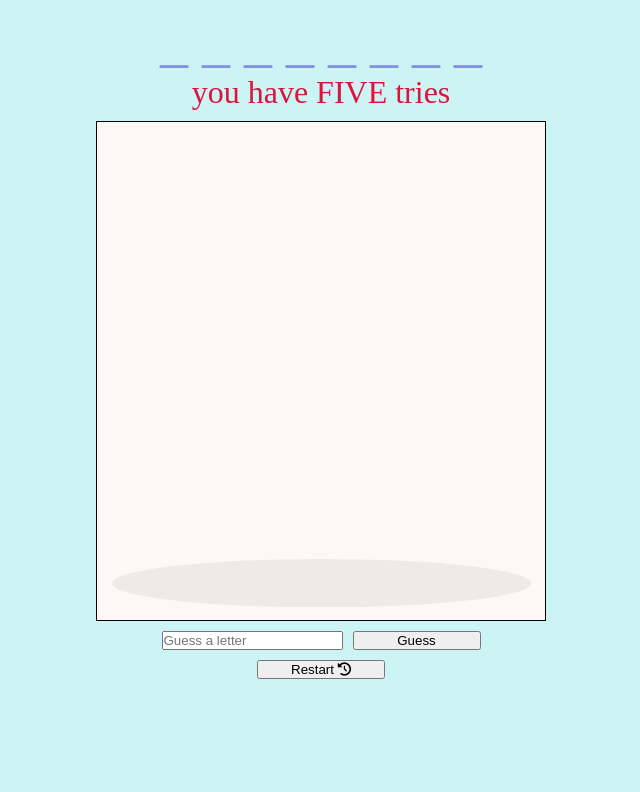
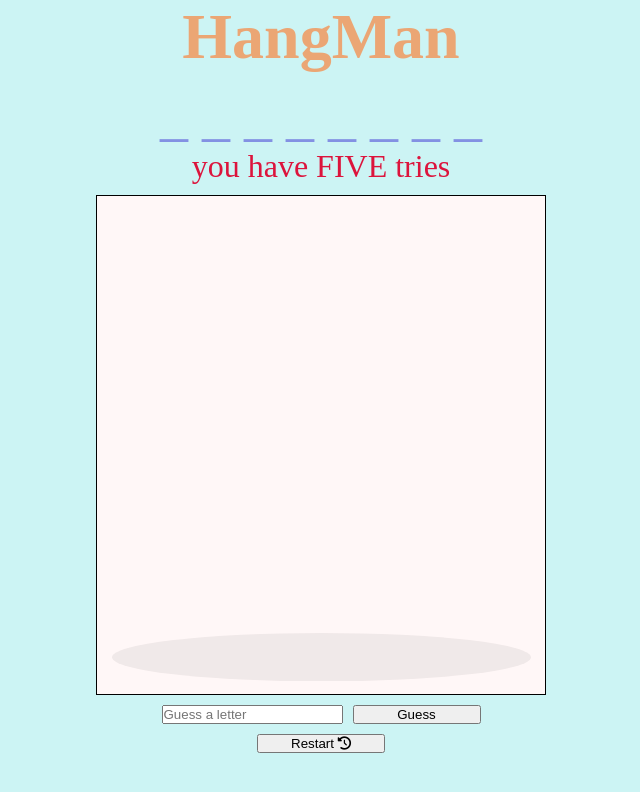
Before and after one commit to rebeckaelin/hangedMan, a plain HTML site: page index.html in a window 1280 px wide. Shown: the whole page, without its empty margins (319-959 px from the left). Drawn offline with Linux system fonts and the light colour scheme.

Commit message:
added to html

```diff
--- a/index.html
+++ b/index.html
@@ -3,10 +3,11 @@
 <head>
     <meta charset="UTF-8">
     <meta name="viewport" content="width=device-width, initial-scale=1.0">
-    <title>Document</title>
+    <title>HangMan</title>
     <link rel="stylesheet" href="./style.css">
 </head>
 <body>
+    <h1>HangMan</h1>
     <div class="scoreboard">
         <span id="score"></span>
         <span id="tries">you have FIVE tries</span>
--- a/style.css
+++ b/style.css
@@ -11,6 +11,12 @@ body{
 
 p{
     font-size: 1.5rem;
+}
+
+h1{
+    text-align: center;
+    color: rgb(235, 166, 116);
+    font-size: 4rem;
 }
 
 .displayFigure{
```
